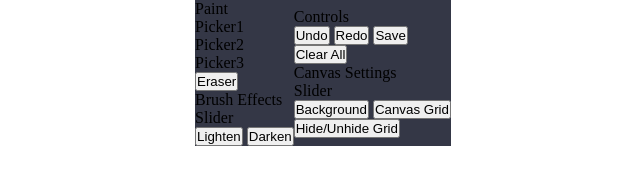
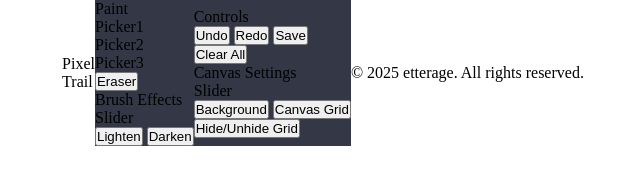
Before and after one commit to etterage/PixelTrail, a plain HTML site: page index.html in a window 1280 px wide. Shown: the whole page, without its empty margins (317-957 px from the left). Drawn offline with Linux system fonts and the light colour scheme.

Commit message:
added header

```diff
--- a/index.html
+++ b/index.html
@@ -7,6 +7,10 @@
     <title>PixelTrail</title>
 </head>
 <body>
+    <div class="header">
+        <p>Pixel</p>
+        <p>Trail</p>
+    </div>
     <div class="main-container">
         <div class="left-box">
 
@@ -55,7 +59,7 @@
 
         </div>
     </div>
-    <p class="rights"></p>
+    <p class="rights">© 2025 etterage. All rights reserved.</p>
     <!-- <script src="script.js"></script> -->
 </body>
 </html>
```
